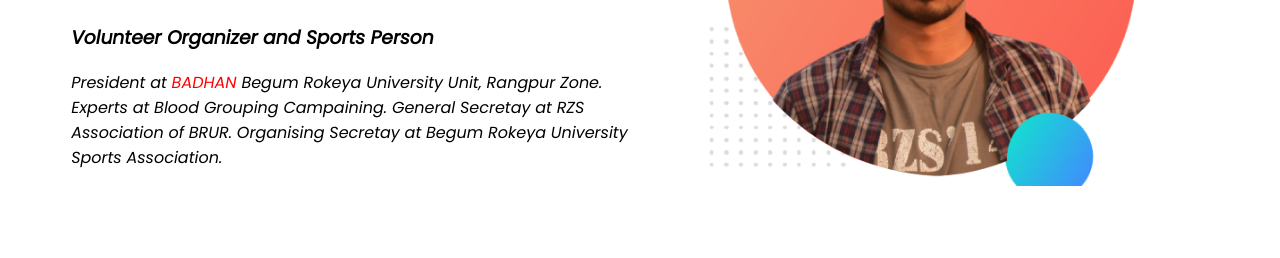
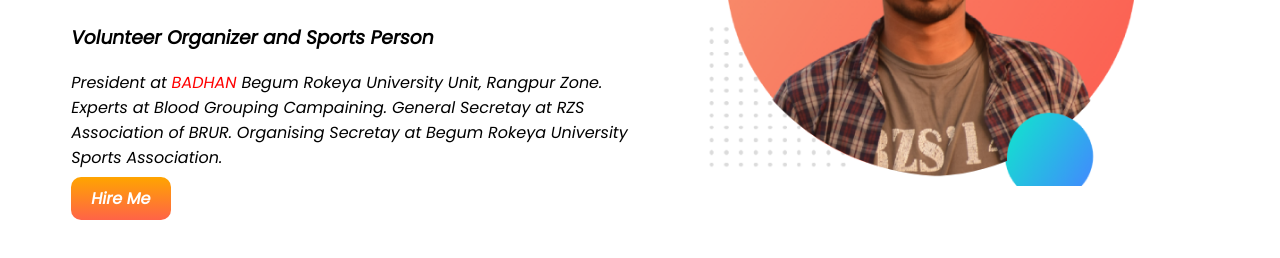
Before and after one commit to HironmoyRay/My-Portfolio, a plain HTML site: page index.html in a window 1280 px wide. Shown: the part 260-518 px from the top of the page. Drawn offline with Linux system fonts and the light colour scheme.

Commit message:
link-button

```diff
--- a/index.html
+++ b/index.html
@@ -23,7 +23,7 @@
                 General
                 Secretay at RZS Association of BRUR. Organising Secretay at Begum Rokeya University Sports Association.
             </p>
-            <a href="https://www.linkedin.com/company/programminghero"></a>
+            <a class="link-button" target="_blank" href="https://www.linkedin.com/company/programminghero">Hire Me</a>
         </div>
         <div class="half-width">
             <img src="images/PortFolio-Pic.png" alt="">
--- a/style.css
+++ b/style.css
@@ -26,3 +26,12 @@
 .Red {
     color: red;
 }
+
+.link-button {
+    text-decoration: none;
+    background-image: linear-gradient(orange, tomato);
+    color: white;
+    font-weight: 700;
+    padding: 10px 20px;
+    border-radius: 10px;
+}
```
